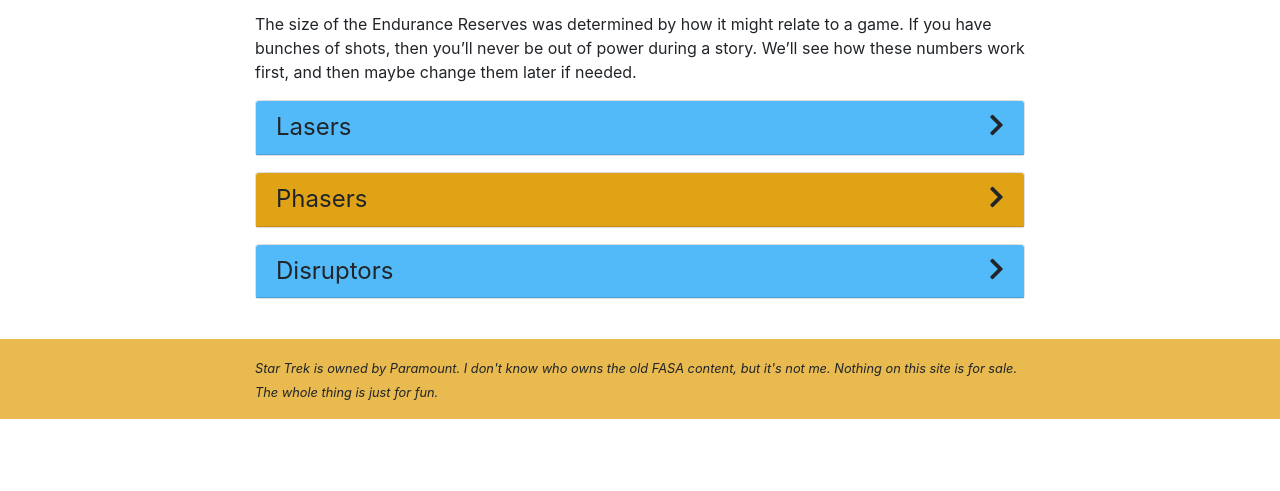
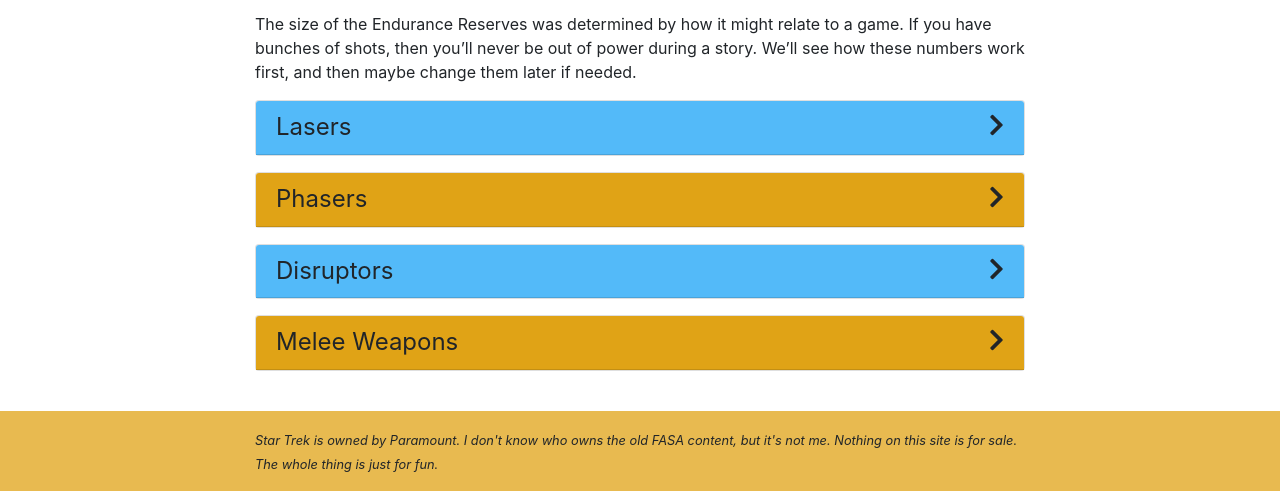
Before and after one commit to briancribb/strpg-hero-source, a Jekyll site: the page built from pages/hero-system/weapons.md, in a window 1280 px wide, cut to the strip 511-1002 px from the top of the page. Built offline with Jekyll 4.4.1, drawn with Linux system fonts in a browser that asks for light colours; before the commit the page ends 930 px from its top, so only the background shows below that.

Commit message:
Added stuff about swords

```diff
--- a/_config.yml
+++ b/_config.yml
@@ -24,7 +24,7 @@ description: >- # this means to ignore newlines until "baseurl:"
   Write an awesome description for your new site here. You can edit this
   line in _config.yml. It will appear in your document head meta (for
   Google search results) and in your feed.xml site description.
-baseurl: "/strpg-hero-source/" # the subpath of your site, e.g. /blog
+baseurl: "/strpg-hero/" # the subpath of your site, e.g. /blog
 url: "" # the base hostname & protocol for your site, e.g. http://example.com
 twitter_username: jekyllrb
 github_username:  jekyll
--- a/_includes/packages-weapons.md
+++ b/_includes/packages-weapons.md
@@ -34,7 +34,6 @@
 	</table>
 </div>
 
-
 <div class="card mb-3" data-toggle="collapse" href="#phasers" aria-controls="phasers" aria-expanded="false" role="button">
 	<div class="card-header h4 font-weight-normal bg-primary"><span class="float-left">Phasers</span><i class="fa fa-chevron-right float-right trans-all-short"></i></div>
 </div>
@@ -44,7 +43,7 @@
 		Although phasers can be used as weapons of war, they are designed primarily for stunning targets. A phaser set to stun can fire more shots before running out than any other sidearm.
 	</div>
 	<p>The Phaser II is essentially a supplimentary power pack shaped like a handle, with a Phaser I fitted into it. If necessary, the weapon can be disassembled.</p>
-	{% picture assets/img/pages/phaser2-ad.jpg alt="Advertisement for a knockoff of the Starfleet Phaser model 2" class="img-fluid d-block mx-auto" %}
+	{% picture assets/img/pages/phaser2-ad.jpg alt="Advertisement for a knockoff of the Starfleet Phaser model 2" class="img-fluid d-block mx-auto mb-3" %}
 	<table class="table border package">
 		<thead>
 			<th>END</th>
@@ -122,7 +121,6 @@
 	</table>
 </div>
 
-
 <div class="card mb-3" data-toggle="collapse" href="#disruptors" aria-controls="disruptors" aria-expanded="false" role="button">
 	<div class="card-header h4 font-weight-normal bg-secondary"><span class="float-left">Disruptors</span><i class="fa fa-chevron-right float-right trans-all-short"></i></div>
 </div>
@@ -186,3 +184,26 @@
 		</tr>
 	</table>
 </div>
+
+
+<div class="card mb-3" data-toggle="collapse" href="#melee-weapons" aria-controls="melee-weapons" aria-expanded="false" role="button">
+	<div class="card-header h4 font-weight-normal bg-primary"><span class="float-left">Melee Weapons</span><i class="fa fa-chevron-right float-right trans-all-short"></i></div>
+</div>
+<div id="melee-weapons" class="collapse">
+	<p>Although there are lots of designs for weapons from different cultures, they don't make much difference where game mechanics are concerned. A Klingon <em>d'k tahg</em> is just a dagger for game purposes, and the <em>mek'leth</em> is essentially a short sword. The exception is the bat'leth.</p>
+	<p>The bat'leth is a two-handed weapon that does damage as a one-handed weapon, because most strikes involve pushing one point toward the opponent while pulling the other.</p>
+	<div class="alert alert-primary" role="alert">
+		The bat'leth tends to shine when used by an expert, and is mostly good for blocking when wielded by a novice. If a character is going to use a bat'leth, they should purchase some of its martial maneuvers.
+	</div>
+	{% picture assets/img/pages/klingon-sword-fight.jpg alt="Two klingons fighting with bat'leths" class="img-fluid d-block mx-auto mb-3" %}
+	<table class="table border package">
+		<thead class="table-info">
+			<th>END</th>
+			<th>Description</th>
+		</thead>
+		<tr>
+			<td>STR</td>
+			<td><strong>Bat'leth</strong><br>1D6 + 1 HTH Killing Attack: Two-handed, Medium Length</td>
+		</tr>
+	</table>
+</div>
```
Also changed, not shown: assets/img/pages/klingon-sword-fight.jpg (added), assets/img/superman.jpg (deleted).
